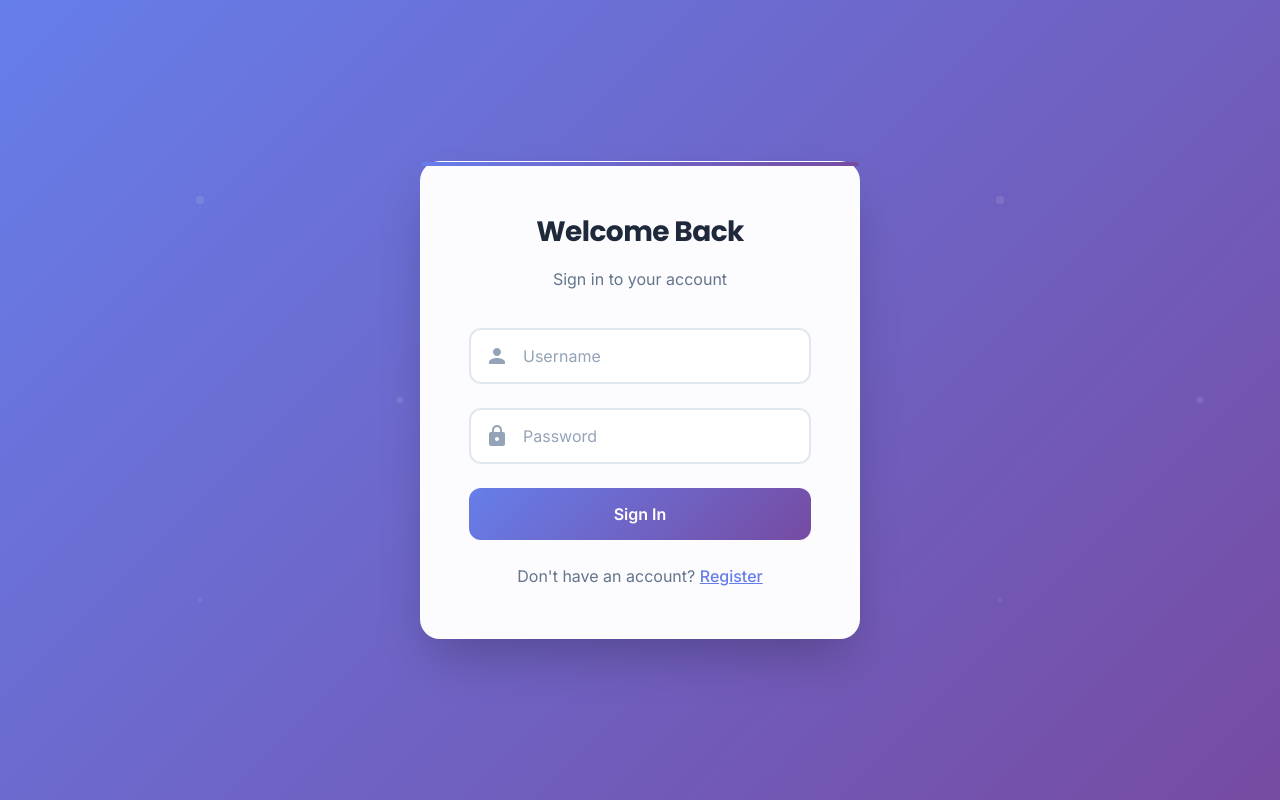
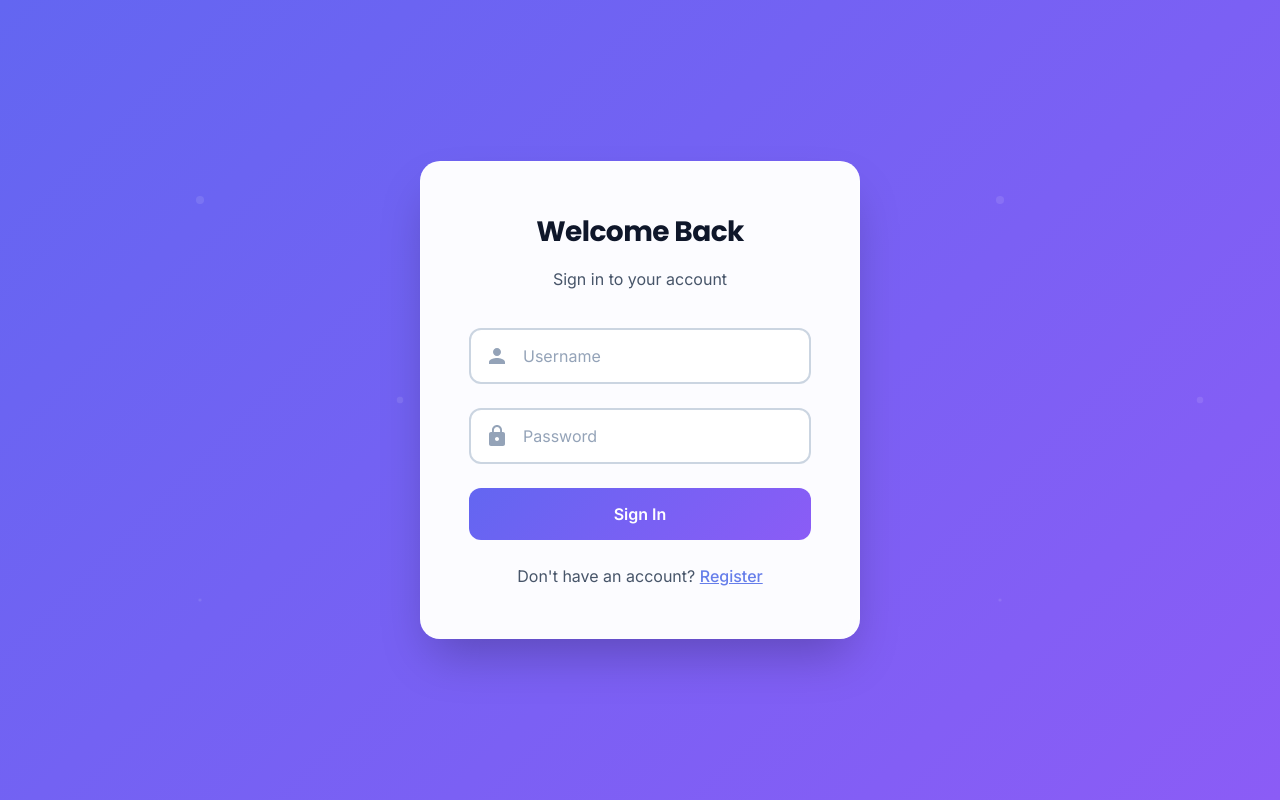
Before and after one commit to abdulsamad4576/SmartTaskManager, a React (Create React App) app in the folder frontend/: page /login in a window 1280 px wide. Built offline with nearby package versions, Linux system fonts and the light colour scheme.

Commit message:
Fixed reminder notification bug and Removed unaligned line

```diff
--- a/frontend/src/App.js
+++ b/frontend/src/App.js
@@ -112,10 +112,15 @@ function App() {
 
   // Periodically check for tasks with deadlines within 30 minutes
   useEffect(() => {
+    // Only run deadline checks if user is authenticated and has tasks
+    if (!token || !user || tasks.length === 0) return;
+
     const checkDeadlines = () => {
       if (reminderTask) return;
+
       const now = new Date();
       const in30Min = new Date(now.getTime() + 30 * 60 * 1000);
+
       for (const task of tasks) {
         if (
           task.deadline &&
@@ -131,10 +136,11 @@ function App() {
         }
       }
     };
+
     checkDeadlines();
     const interval = setInterval(checkDeadlines, 60 * 1000);
     return () => clearInterval(interval);
-  }, [tasks, reminderTask]);
+  }, [tasks, reminderTask, token, user]);
 
   // Add or update task
   const handleSaveTask = async (taskData) => {
--- a/frontend/src/styles/App.css
+++ b/frontend/src/styles/App.css
@@ -6,29 +6,29 @@
 }
 
 :root {
-  /* Modern Color Palette */
-  --primary-gradient: linear-gradient(135deg, #667eea 0%, #764ba2 100%);
+  /* Modern Color Palette - Enhanced */
+  --primary-gradient: linear-gradient(135deg, #6366f1 0%, #8b5cf6 100%);
   --primary-color: #6366f1;
   --primary-dark: #4f46e5;
-  --primary-light: #8b5cf6;
+  --primary-light: #a855f7;
 
-  --secondary-gradient: linear-gradient(135deg, #f093fb 0%, #f5576c 100%);
-  --secondary-color: #ec4899;
+  --secondary-gradient: linear-gradient(135deg, #06b6d4 0%, #3b82f6 100%);
+  --secondary-color: #06b6d4;
 
-  --success-color: #10b981;
+  --success-color: #22c55e;
   --warning-color: #f59e0b;
   --error-color: #ef4444;
 
-  --background-gradient: linear-gradient(135deg, #fdfbfb 0%, #ebedee 100%);
+  --background-gradient: linear-gradient(135deg, #f8fafc 0%, #e2e8f0 100%);
   --surface-color: #ffffff;
-  --surface-hover: #f8fafc;
+  --surface-hover: #f1f5f9;
 
-  --text-primary: #1e293b;
-  --text-secondary: #64748b;
+  --text-primary: #0f172a;
+  --text-secondary: #475569;
   --text-muted: #94a3b8;
 
-  --border-color: #e2e8f0;
-  --border-light: #f1f5f9;
+  --border-color: #cbd5e1;
+  --border-light: #e2e8f0;
 
   /* Shadows */
   --shadow-sm: 0 1px 2px 0 rgb(0 0 0 / 0.05);
@@ -160,17 +160,6 @@ body {
   z-index: 1;
 }
 
-.auth-card::before {
-  content: '';
-  position: absolute;
-  top: 0;
-  left: 0;
-  right: 0;
-  height: 4px;
-  background: var(--primary-gradient);
-  border-radius: var(--radius-xl) var(--radius-xl) 0 0;
-}
-
 .auth-title {
   text-align: center;
   margin-bottom: 12px;
@@ -283,7 +272,7 @@ body {
 .auth-button:hover {
   transform: translateY(-2px);
   box-shadow: var(--shadow-xl);
-  background: linear-gradient(135deg, #5b5cf6 0%, #7c3aed 100%);
+  background: linear-gradient(135deg, #4f46e5 0%, #7c3aed 100%);
 }
 
 .auth-button:active {
@@ -370,17 +359,18 @@ body {
   margin: 0;
   font-family: var(--font-display);
   letter-spacing: -0.02em;
-  background: linear-gradient(135deg, #ffffff 0%, #f8fafc 100%);
-  -webkit-background-clip: text;
-  -webkit-text-fill-color: transparent;
-  background-clip: text;
-  text-shadow: 0 2px 4px rgba(0, 0, 0, 0.1);
+  color: white;
+  text-shadow: 0 2px 4px rgba(0, 0, 0, 0.2);
   animation: slideIn 0.8s cubic-bezier(0.16, 1, 0.3, 1);
+  display: flex;
+  align-items: center;
+  gap: 12px;
 }
 
 .app-title::after {
   content: '✨';
-  margin-left: 8px;
+  font-size: 28px;
+  filter: drop-shadow(0 2px 4px rgba(0, 0, 0, 0.3));
   animation: bounce 2s infinite;
   animation-delay: 1s;
 }
@@ -533,7 +523,7 @@ body {
 .add-task-button:hover {
   transform: translateY(-3px);
   box-shadow: var(--shadow-xl);
-  background: linear-gradient(135deg, #5b5cf6 0%, #7c3aed 100%);
+  background: linear-gradient(135deg, #4f46e5 0%, #7c3aed 100%);
 }
 
 .add-task-button:active {
@@ -570,9 +560,9 @@ body {
 .task-item:nth-child(5) { animation-delay: 0.3s; }
 
 .task-item.completed {
-  background: linear-gradient(135deg, #f0fdf4 0%, #ecfdf5 100%);
-  border-color: rgba(34, 197, 94, 0.2);
-  opacity: 0.8;
+  background: linear-gradient(135deg, #f0fdf4 0%, #dcfce7 100%);
+  border-color: rgba(34, 197, 94, 0.15);
+  opacity: 0.85;
 }
 
 .task-item.completed .task-title {
@@ -603,7 +593,7 @@ body {
 }
 
 .task-item.completed::before {
-  background: linear-gradient(135deg, var(--success-color) 0%, #059669 100%);
+  background: linear-gradient(135deg, var(--success-color) 0%, #16a34a 100%);
 }
 
 .task-header {
@@ -645,14 +635,14 @@ body {
 
 .task-status.pending {
   background: linear-gradient(135deg, #fef3c7 0%, #fde68a 100%);
-  color: #92400e;
-  border-color: rgba(245, 158, 11, 0.2);
+  color: #d97706;
+  border-color: rgba(217, 119, 6, 0.2);
 }
 
 .task-status.completed {
-  background: linear-gradient(135deg, #d1fae5 0%, #a7f3d0 100%);
-  color: #065f46;
-  border-color: rgba(16, 185, 129, 0.2);
+  background: linear-gradient(135deg, #dcfce7 0%, #bbf7d0 100%);
+  color: #16a34a;
+  border-color: rgba(34, 197, 94, 0.2);
 }
 
 .task-description {
@@ -976,7 +966,7 @@ body {
 }
 
 .snackbar-success {
-  background: linear-gradient(135deg, var(--success-color) 0%, #059669 100%);
+  background: linear-gradient(135deg, var(--success-color) 0%, #16a34a 100%);
   box-shadow: var(--shadow-lg);
 }
 
@@ -986,7 +976,7 @@ body {
 }
 
 .snackbar-info {
-  background: linear-gradient(135deg, #3b82f6 0%, #1d4ed8 100%);
+  background: linear-gradient(135deg, var(--secondary-color) 0%, #0284c7 100%);
   box-shadow: var(--shadow-lg);
 }
 
@@ -1298,7 +1288,7 @@ body {
 .form-button.primary:hover:not(:disabled) {
   transform: translateY(-2px);
   box-shadow: var(--shadow-xl);
-  background: linear-gradient(135deg, #5b5cf6 0%, #7c3aed 100%);
+  background: linear-gradient(135deg, #4f46e5 0%, #7c3aed 100%);
 }
 
 .form-button.primary:disabled {
```
